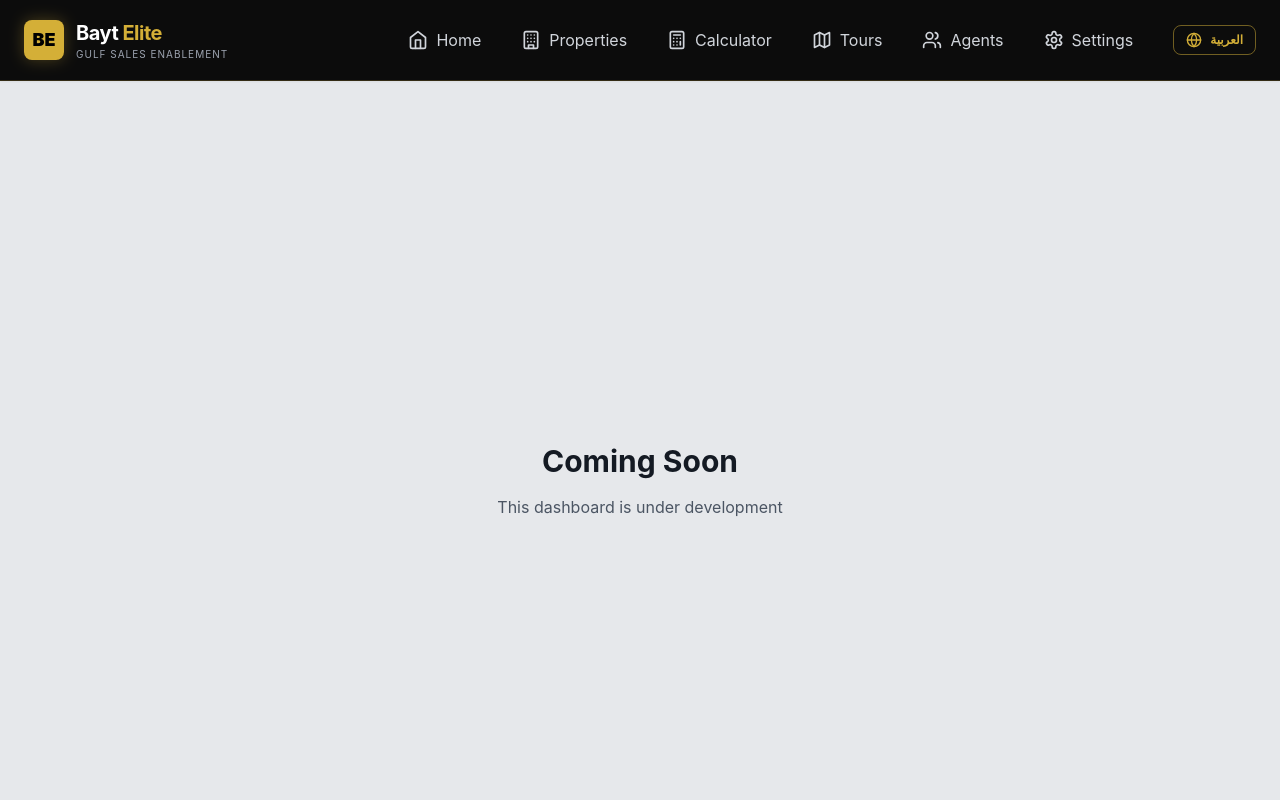
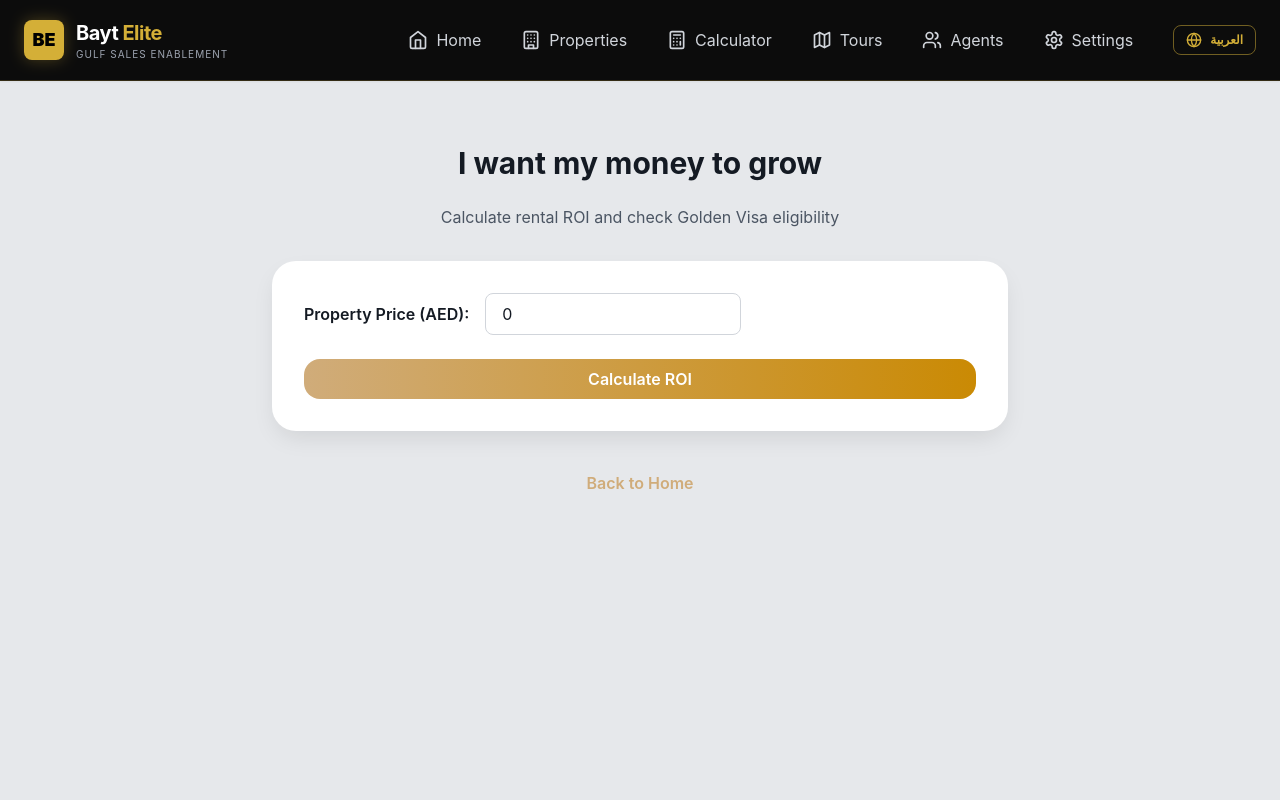
Before and after one commit to fazetdev/baytelitet, a Next.js app: page /investor in a window 1280 px wide. Shown: the top 800 px of the page. Built offline with nearby package versions, Linux system fonts and the light colour scheme.

Commit message:
feat: add investor ROI calculator and role pages

```diff
--- a/app/agent/page.tsx
+++ b/app/agent/page.tsx
@@ -1,11 +1,40 @@
 'use client';
 
+import { useLanguage } from '@/context/useLanguage';
+import Link from 'next/link';
+
 export default function Page() {
+  const { lang } = useLanguage();
+  const isRTL = lang === 'ar';
+
+  const pageTitles = {
+    developer: isRTL ? 'أريد متابعة مشروعي' : 'I want to track my project',
+    md: isRTL ? 'هل شركتي آمنة ومربحة؟' : 'Is my company safe & profitable?',
+    agent: isRTL ? 'أريد البيع بسرعة' : 'I want to sell fast'
+  };
+
+  const pageDescriptions = {
+    developer: isRTL ? 'تابع تقدم المبيعات وتحديثات البناء' : 'Monitor sales progress and construction updates',
+    md: isRTL ? 'شاهد إجمالي المبيعات وشهادات الامتثال' : 'See total sales and compliance badges',
+    agent: isRTL ? 'شارك القوائم مع العملاء فوراً' : 'Share listings instantly to clients'
+  };
+
   return (
-    <div className="min-h-screen flex items-center justify-center">
-      <div className="text-center">
-        <h1 className="text-3xl font-bold mb-4">Coming Soon</h1>
-        <p className="text-gray-600">This dashboard is under development</p>
+    <div className="min-h-screen flex items-center justify-center p-4">
+      <div className="text-center max-w-md">
+        <h1 className="text-3xl font-bold text-bayt-dark mb-4">
+          {pageTitles[window.location.pathname.slice(1)]}
+        </h1>
+        <p className="text-gray-600 mb-6">{pageDescriptions[window.location.pathname.slice(1)]}</p>
+        <div className="bg-white p-8 rounded-2xl shadow-card">
+          <p className="text-gray-500 mb-4">🚧 {isRTL ? 'قيد التطوير' : 'Under Development'}</p>
+          <Link
+            href="/"
+            className="inline-block bg-gradient-to-r from-bayt-warm to-yellow-600 text-white px-6 py-3 rounded-xl hover:from-yellow-600 hover:to-bayt-warm transition-all font-semibold"
+          >
+            {isRTL ? 'العودة إلى الصفحة الرئيسية' : 'Back to Home'}
+          </Link>
+        </div>
       </div>
     </div>
   );
--- a/app/developer/page.tsx
+++ b/app/developer/page.tsx
@@ -1,11 +1,40 @@
 'use client';
 
+import { useLanguage } from '@/context/useLanguage';
+import Link from 'next/link';
+
 export default function Page() {
+  const { lang } = useLanguage();
+  const isRTL = lang === 'ar';
+
+  const pageTitles = {
+    developer: isRTL ? 'أريد متابعة مشروعي' : 'I want to track my project',
+    md: isRTL ? 'هل شركتي آمنة ومربحة؟' : 'Is my company safe & profitable?',
+    agent: isRTL ? 'أريد البيع بسرعة' : 'I want to sell fast'
+  };
+
+  const pageDescriptions = {
+    developer: isRTL ? 'تابع تقدم المبيعات وتحديثات البناء' : 'Monitor sales progress and construction updates',
+    md: isRTL ? 'شاهد إجمالي المبيعات وشهادات الامتثال' : 'See total sales and compliance badges',
+    agent: isRTL ? 'شارك القوائم مع العملاء فوراً' : 'Share listings instantly to clients'
+  };
+
   return (
-    <div className="min-h-screen flex items-center justify-center">
-      <div className="text-center">
-        <h1 className="text-3xl font-bold mb-4">Coming Soon</h1>
-        <p className="text-gray-600">This dashboard is under development</p>
+    <div className="min-h-screen flex items-center justify-center p-4">
+      <div className="text-center max-w-md">
+        <h1 className="text-3xl font-bold text-bayt-dark mb-4">
+          {pageTitles[window.location.pathname.slice(1)]}
+        </h1>
+        <p className="text-gray-600 mb-6">{pageDescriptions[window.location.pathname.slice(1)]}</p>
+        <div className="bg-white p-8 rounded-2xl shadow-card">
+          <p className="text-gray-500 mb-4">🚧 {isRTL ? 'قيد التطوير' : 'Under Development'}</p>
+          <Link
+            href="/"
+            className="inline-block bg-gradient-to-r from-bayt-warm to-yellow-600 text-white px-6 py-3 rounded-xl hover:from-yellow-600 hover:to-bayt-warm transition-all font-semibold"
+          >
+            {isRTL ? 'العودة إلى الصفحة الرئيسية' : 'Back to Home'}
+          </Link>
+        </div>
       </div>
     </div>
   );
--- a/app/investor/page.tsx
+++ b/app/investor/page.tsx
@@ -1,12 +1,76 @@
 'use client';
 
-export default function Page() {
+import { useState } from 'react';
+import { useLanguage } from '@/context/useLanguage';
+import Link from 'next/link';
+
+export default function InvestorPage() {
+  const { lang } = useLanguage();
+  const isRTL = lang === 'ar';
+
+  const [price, setPrice] = useState<number>(0);
+  const [roi, setRoi] = useState<number | null>(null);
+
+  const calculateROI = () => {
+    // Dummy ROI calculation: 7% of property price annually
+    const yearlyRent = price * 0.07;
+    setRoi(yearlyRent);
+  };
+
   return (
-    <div className="min-h-screen flex items-center justify-center">
-      <div className="text-center">
-        <h1 className="text-3xl font-bold mb-4">Coming Soon</h1>
-        <p className="text-gray-600">This dashboard is under development</p>
+    <section className="min-h-screen py-16 bg-bayt-light" dir={isRTL ? 'rtl' : 'ltr'}>
+      <div className="max-w-3xl mx-auto px-4">
+        <h1 className="text-3xl font-bold text-bayt-dark mb-6 text-center">
+          {isRTL ? 'أريد نمو أموالي' : 'I want my money to grow'}
+        </h1>
+        <p className="text-gray-600 mb-8 text-center">
+          {isRTL
+            ? 'احسب عائد الإيجار وتحقق من أهلية الفيزا الذهبية'
+            : 'Calculate rental ROI and check Golden Visa eligibility'}
+        </p>
+
+        <div className="bg-white p-8 rounded-2xl shadow-card flex flex-col gap-6">
+          <div className="flex flex-col sm:flex-row sm:items-center sm:gap-4">
+            <label className="font-semibold text-bayt-dark mb-2 sm:mb-0">
+              {isRTL ? 'سعر العقار (AED)' : 'Property Price (AED)'}:
+            </label>
+            <input
+              type="number"
+              className="border border-gray-300 rounded-lg px-4 py-2 w-full sm:w-64"
+              value={price}
+              onChange={(e) => setPrice(Number(e.target.value))}
+              placeholder="0"
+            />
+          </div>
+
+          <button
+            onClick={calculateROI}
+            className="bg-gradient-to-r from-bayt-warm to-yellow-600 text-white px-4 py-2 rounded-xl hover:from-yellow-600 hover:to-bayt-warm transition-all font-semibold"
+          >
+            {isRTL ? 'احسب العائد' : 'Calculate ROI'}
+          </button>
+
+          {roi !== null && (
+            <div className="mt-4 p-4 bg-bayt-cultural/10 rounded-lg text-bayt-dark">
+              <p className="font-medium">
+                {isRTL ? 'عائد الإيجار السنوي:' : 'Yearly Rental Income:'}
+                <span className="font-bold ml-2">{roi.toFixed(2)} AED</span>
+              </p>
+              <p className="mt-2 text-sm text-gray-600">
+                {isRTL
+                  ? 'هذه العقار مؤهل للحصول على إقامة إماراتية لمدة 10 سنوات.'
+                  : 'This property qualifies for a 10-year UAE residency (Golden Visa).'}
+              </p>
+            </div>
+          )}
+        </div>
+
+        <div className="mt-10 text-center">
+          <Link href="/" className="text-bayt-warm font-semibold hover:underline">
+            {isRTL ? 'العودة إلى الصفحة الرئيسية' : 'Back to Home'}
+          </Link>
+        </div>
       </div>
-    </div>
+    </section>
   );
 }
--- a/app/md/page.tsx
+++ b/app/md/page.tsx
@@ -1,11 +1,40 @@
 'use client';
 
+import { useLanguage } from '@/context/useLanguage';
+import Link from 'next/link';
+
 export default function Page() {
+  const { lang } = useLanguage();
+  const isRTL = lang === 'ar';
+
+  const pageTitles = {
+    developer: isRTL ? 'أريد متابعة مشروعي' : 'I want to track my project',
+    md: isRTL ? 'هل شركتي آمنة ومربحة؟' : 'Is my company safe & profitable?',
+    agent: isRTL ? 'أريد البيع بسرعة' : 'I want to sell fast'
+  };
+
+  const pageDescriptions = {
+    developer: isRTL ? 'تابع تقدم المبيعات وتحديثات البناء' : 'Monitor sales progress and construction updates',
+    md: isRTL ? 'شاهد إجمالي المبيعات وشهادات الامتثال' : 'See total sales and compliance badges',
+    agent: isRTL ? 'شارك القوائم مع العملاء فوراً' : 'Share listings instantly to clients'
+  };
+
   return (
-    <div className="min-h-screen flex items-center justify-center">
-      <div className="text-center">
-        <h1 className="text-3xl font-bold mb-4">Coming Soon</h1>
-        <p className="text-gray-600">This dashboard is under development</p>
+    <div className="min-h-screen flex items-center justify-center p-4">
+      <div className="text-center max-w-md">
+        <h1 className="text-3xl font-bold text-bayt-dark mb-4">
+          {pageTitles[window.location.pathname.slice(1)]}
+        </h1>
+        <p className="text-gray-600 mb-6">{pageDescriptions[window.location.pathname.slice(1)]}</p>
+        <div className="bg-white p-8 rounded-2xl shadow-card">
+          <p className="text-gray-500 mb-4">🚧 {isRTL ? 'قيد التطوير' : 'Under Development'}</p>
+          <Link
+            href="/"
+            className="inline-block bg-gradient-to-r from-bayt-warm to-yellow-600 text-white px-6 py-3 rounded-xl hover:from-yellow-600 hover:to-bayt-warm transition-all font-semibold"
+          >
+            {isRTL ? 'العودة إلى الصفحة الرئيسية' : 'Back to Home'}
+          </Link>
+        </div>
       </div>
     </div>
   );
--- a/app/page.tsx
+++ b/app/page.tsx
@@ -1,4 +1,5 @@
 'use client';
+import ChooseRole from './home/components/ChooseRole';
 
 import HeroSection from './home/HeroSection';
 import RoleSelector from './home/RoleSelector';
@@ -11,6 +12,7 @@ export default function HomePage() {
   return (
     <div className="min-h-screen">
       <HeroSection />
+      <ChooseRole />
       <RoleSelector />
       <MarketHighlights />
       <FeaturesSection />
```
